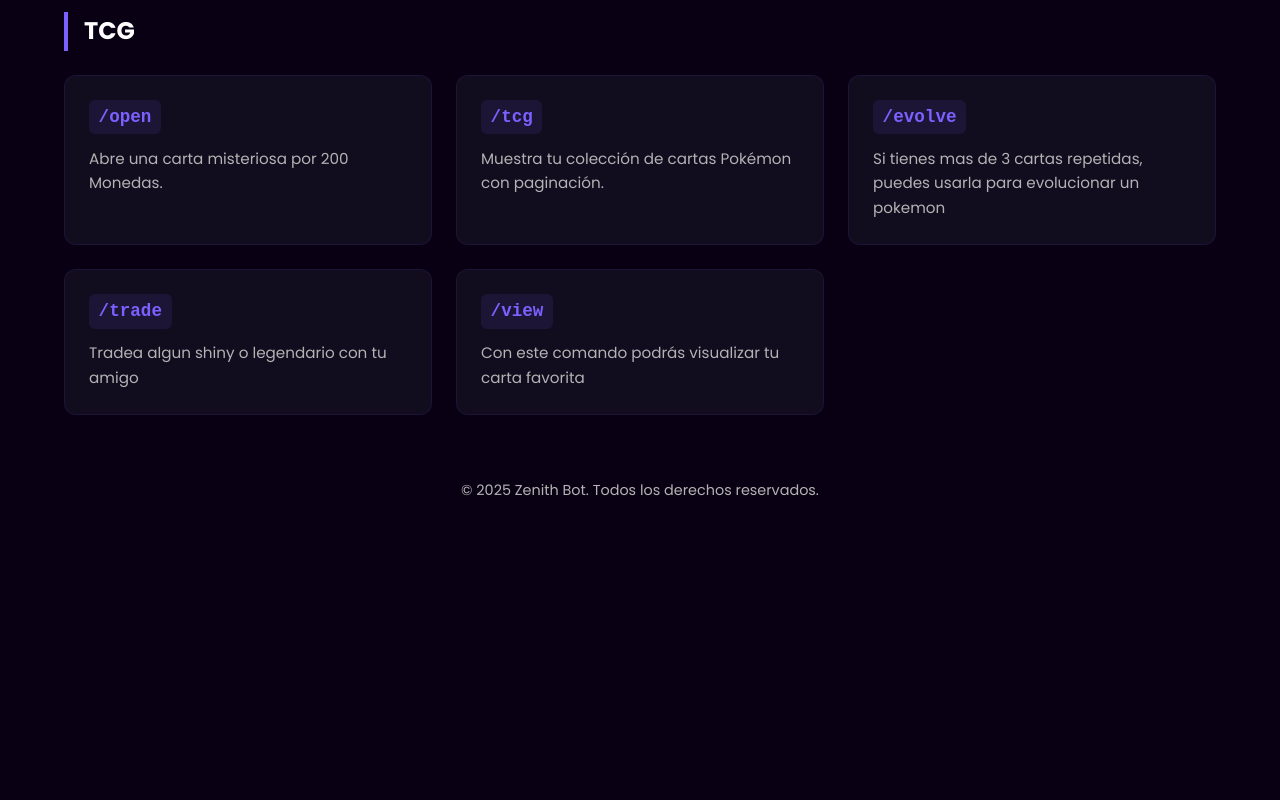
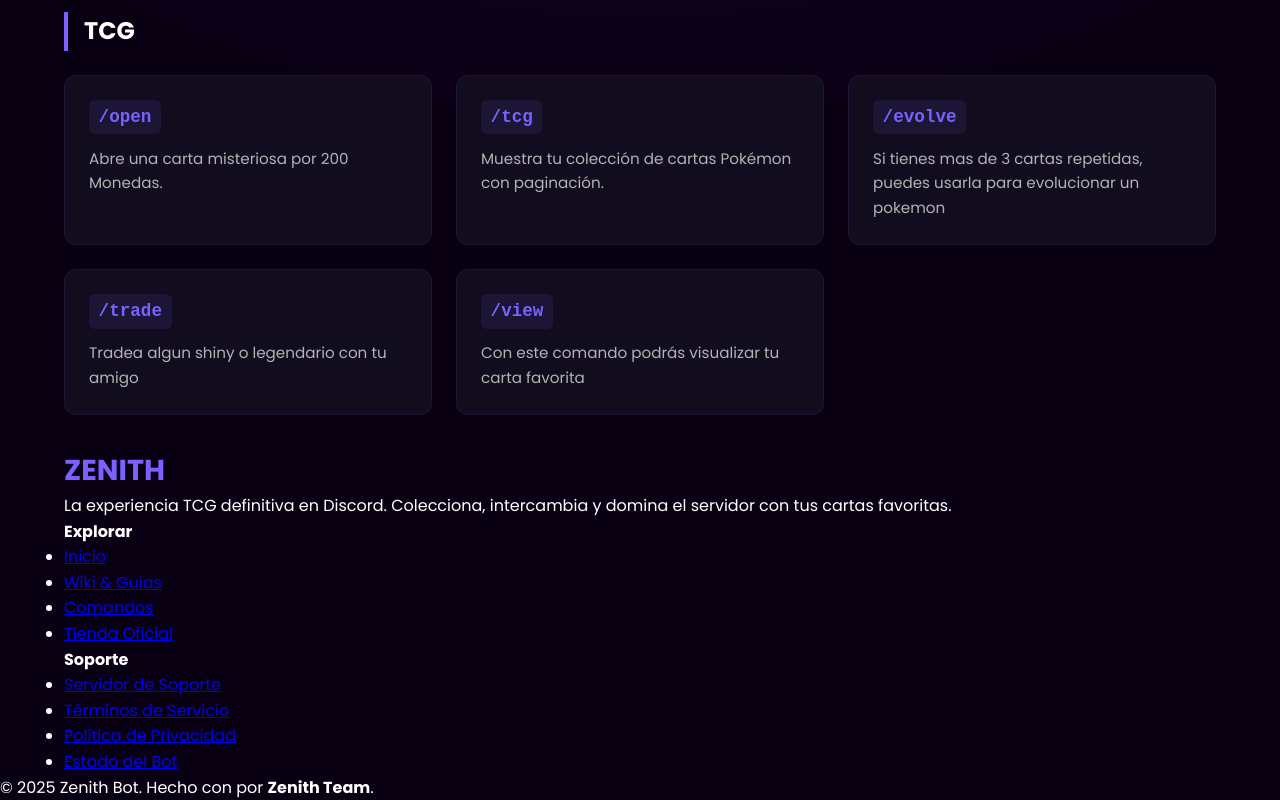
Before and after one commit to ZkAleeJoo/Zenith-Pagina, a plain HTML site: page commands.html in a window 1280 px wide. Shown: the part 1041-1841 px from the top of the page. Before the commit the page ends 1575 px from the top, so only its background shows below. Drawn offline with Linux system fonts and the light colour scheme.

Commit message:
Update commands.html

```diff
--- a/commands.html
+++ b/commands.html
@@ -99,9 +99,49 @@
 
     </main>
 
-    <footer style="text-align: center; padding: 2rem; color: var(--color-text-muted); font-size: 0.9rem;">
-        <p>&copy; 2025 Zenith Bot. Todos los derechos reservados.</p>
-    </footer>
+    <!--FOOTER-->
+    <footer class="site-footer">
+    <div class="container footer-content">
+
+        <div class="footer-col">
+            <div class="footer-logo">
+                <h3 style="color: var(--color-primary); font-size: 1.8rem;">ZENITH</h3>
+            </div>
+            <p class="footer-desc">
+                La experiencia TCG definitiva en Discord. Colecciona, intercambia y domina el servidor con tus cartas favoritas.
+            </p>
+            <div class="social-links">
+                <a href="#" class="social-icon"><i class="fab fa-discord"></i></a>
+                <a href="#" class="social-icon"><i class="fab fa-twitter"></i></a>
+                <a href="#" class="social-icon"><i class="fab fa-github"></i></a>
+            </div>
+        </div>
+
+        <div class="footer-col">
+            <h4>Explorar</h4>
+            <ul class="footer-links">
+                <li><a href="index.html">Inicio</a></li>
+                <li><a href="wiki.html">Wiki & Guías</a></li>
+                <li><a href="commands.html">Comandos</a></li>
+                <li><a href="shop.html">Tienda Oficial</a></li>
+            </ul>
+        </div>
+
+        <div class="footer-col">
+            <h4>Soporte</h4>
+            <ul class="footer-links">
+                <li><a href="#">Servidor de Soporte</a></li>
+                <li><a href="#">Términos de Servicio</a></li>
+                <li><a href="#">Política de Privacidad</a></li>
+                <li><a href="#">Estado del Bot</a></li>
+            </ul>
+        </div>
+    </div>
+
+    <div class="footer-bottom">
+        <p>&copy; 2025 Zenith Bot. Hecho con <i class="fas fa-heart" style="color: var(--color-accent-red);"></i> por <strong>Zenith Team</strong>.</p>
+    </div>
+</footer>
 
     <div id="toast-container"></div>
 </body>
```
